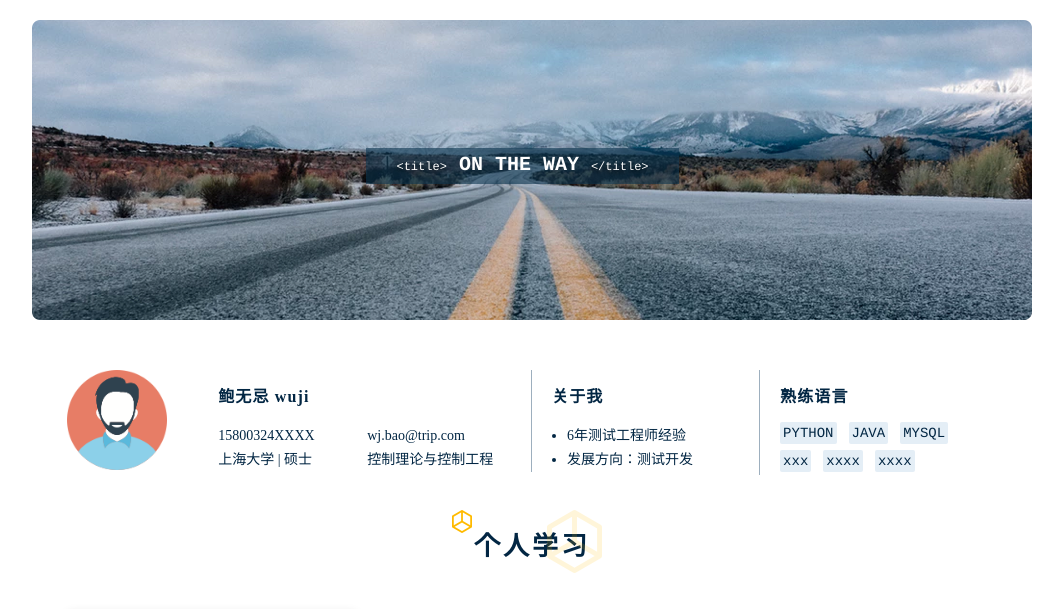
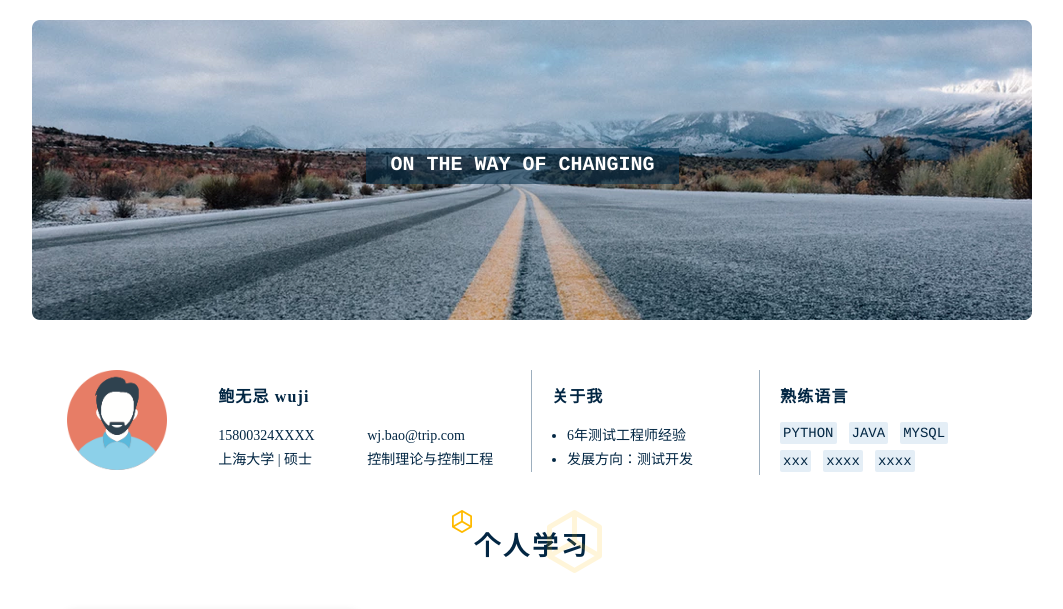
Before and after one commit to baowuji2019/baowuji2019.github.io, a plain HTML site: page index.html in a window 1280 px wide. Shown: the top 609 px of the page, without its empty margins (108-1171 px from the left). Drawn offline with Linux system fonts and the light colour scheme.

Commit message:
change some describe

```diff
--- a/index.html
+++ b/index.html
@@ -12,7 +12,7 @@
         <header>
             <div class="img-header">
                 <div class="content">
-                    <p>&lt;title&gt;<strong> ON THE WAY </strong>&lt;/title&gt;</p>
+                    <p><strong> ON THE WAY OF CHANGING</strong></p>
                 </div>
             </div>
         </header>
```
